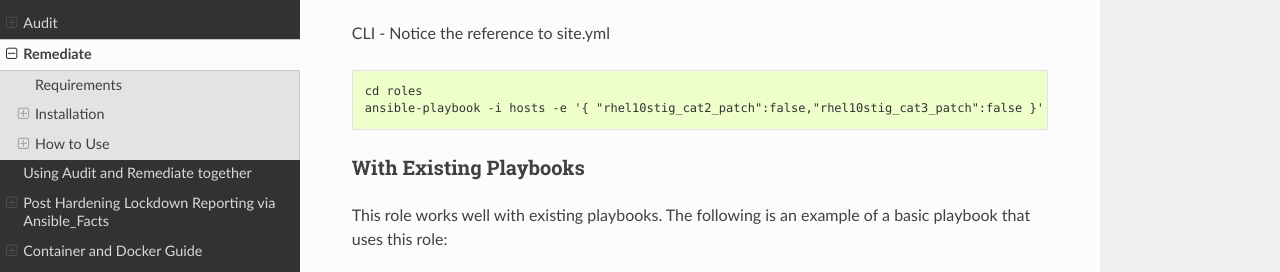
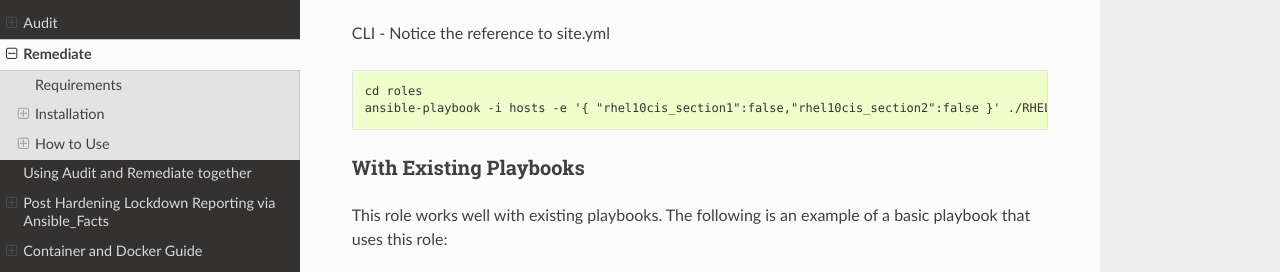
Before and after one commit to ansible-lockdown/MPG-AL-READTHEDOCS, a Sphinx documentation site: the page built from docs/source/remediate/rem-getting-started.rst, in a window 1280 px wide and 900 px high, scrolled down 2249 px. Shown: the part 159-431 px from the top of the window. Built offline with Sphinx 7.4.7 and the Read the Docs theme 3.1.0, drawn with Linux system fonts in a browser that asks for light colours.

Commit message:
Update example rem-getting-started to CIS
Signed-off-by: Frederick Witty <frederick.witty@gotyto.com>

```diff
--- a/docs/source/remediate/rem-getting-started.rst
+++ b/docs/source/remediate/rem-getting-started.rst
@@ -105,7 +105,7 @@ CLI - Notice the reference to site.yml
 .. code-block:: console
 
   cd roles
-  ansible-playbook -i hosts -e '{ "rhel10stig_cat2_patch":false,"rhel10stig_cat3_patch":false }' ./RHEL10-STIG/site.yml
+  ansible-playbook -i hosts -e '{ "rhel10cis_section1":false,"rhel10cis_section2":false }' ./RHEL10-CIS/site.yml
 
 With Existing Playbooks
 ~~~~~~~~~~~~~~~~~~~~~~~
@@ -124,8 +124,6 @@ example of a basic playbook that uses this role:
           when:
             - ansible_os_family == 'RedHat'
             - ansible_distribution_major_version | version_compare('10', '=')
-
-
 
 Variables and the Role
 ~~~~~~~~~~~~~~~~~~~~~~~~~~~~~
```
